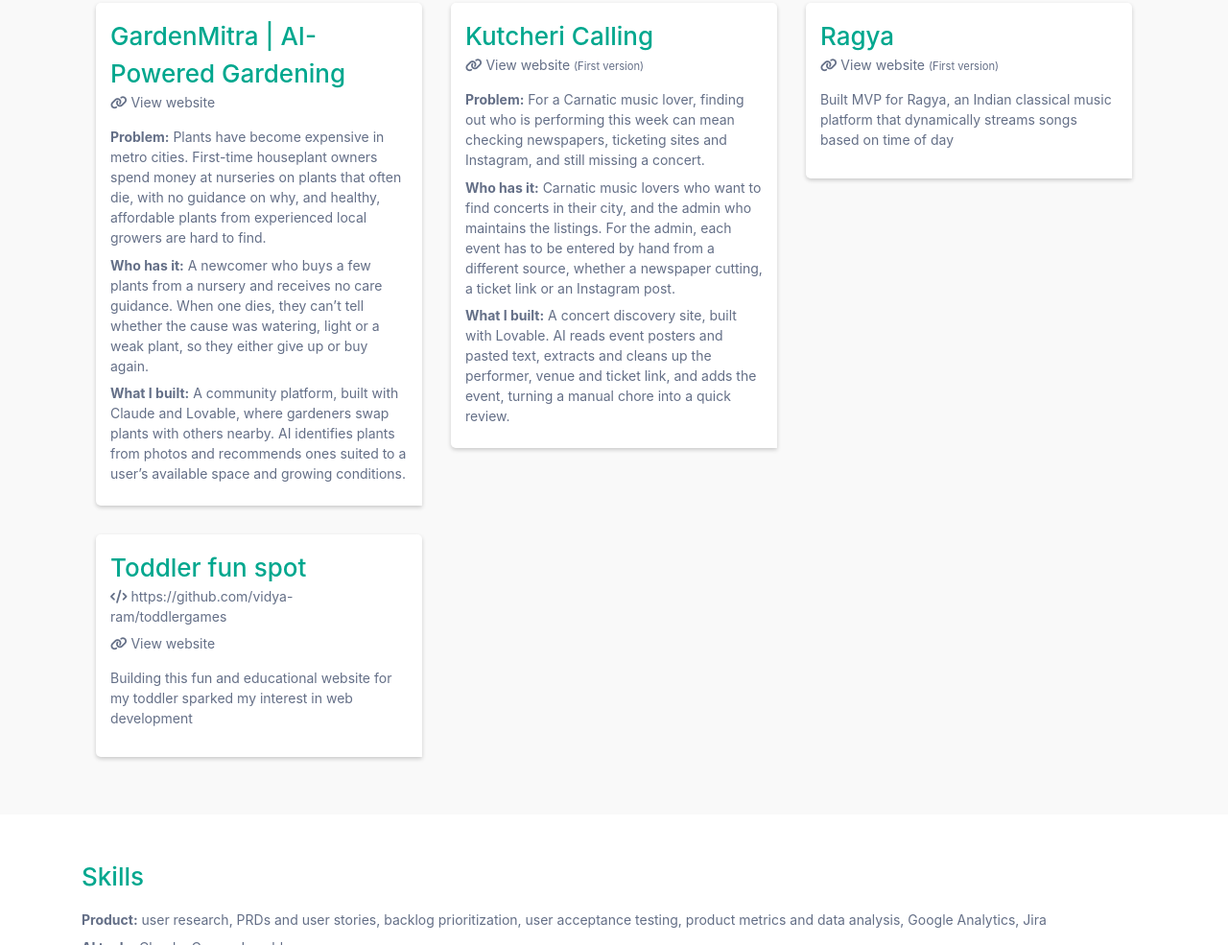
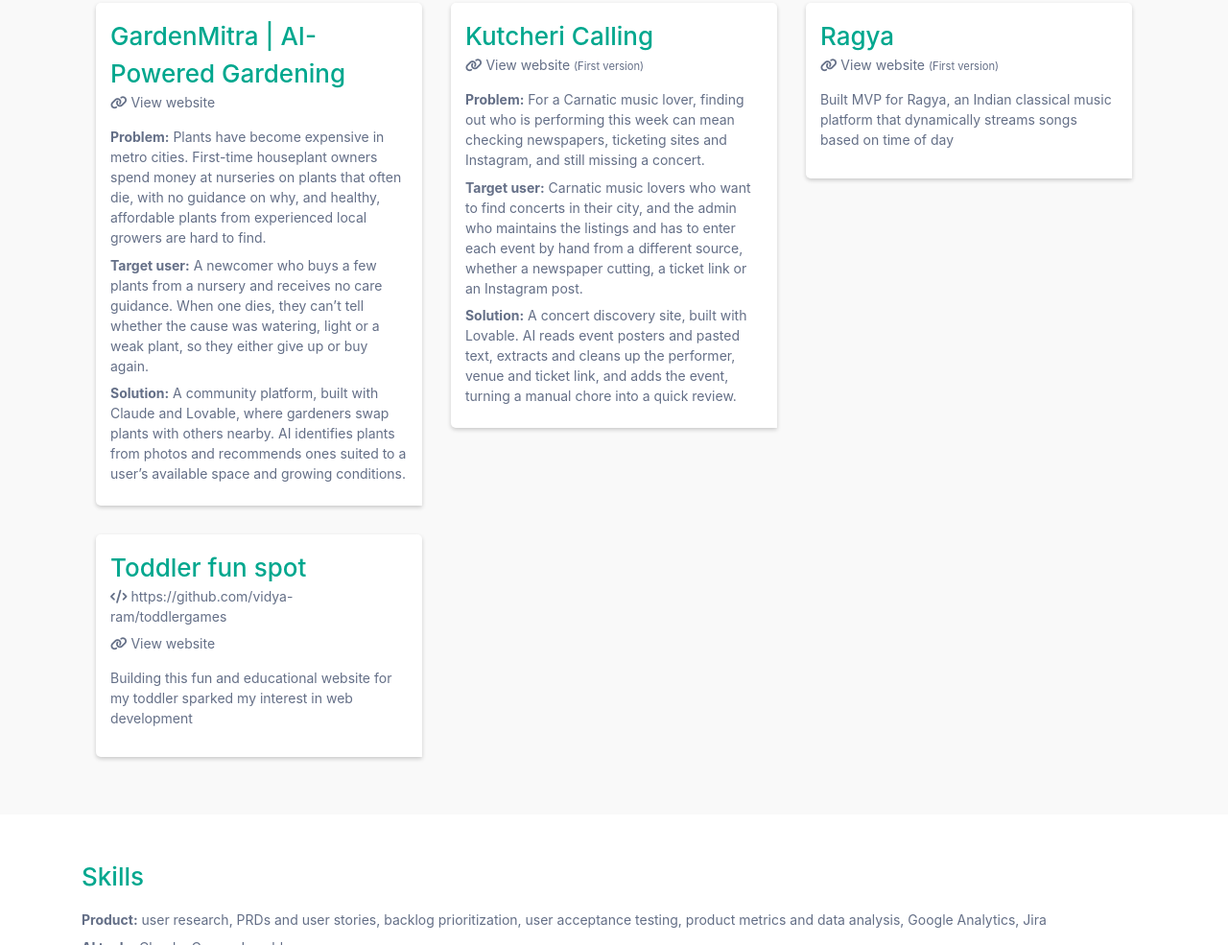
Before and after one commit to vidya-ram/vidya-ram.github.io, a plain HTML site: page index.html in a window 1280 px wide. Shown: the part 4523-5508 px from the top of the page at 96% size. Drawn offline with Linux system fonts and the light colour scheme; a web font is replaced by a local one.

Commit message:
Use Problem / Target user / Solution labels on both project cards
- Rename Who has it to Target user and What I built to Solution on GardenMitra
  and Kutcheri Calling, on the home page and the My Work page
- Name both Carnatic music lovers and the admin as Kutcheri Calling's target users

Co-Authored-By: Claude Sonnet 5.5 <noreply@anthropic.com>
Claude-Session: https://claude.ai/code/session_01GiwVJyweCCRgAir8J57EMx

```diff
--- a/index.html
+++ b/index.html
@@ -316,8 +316,8 @@
               <p class="heading"><a href="https://github.com/vidya-ram/organic-store" target="_blank" class="nounderline">GardenMitra | AI-Powered Gardening</a></p>
               <p><i class="fa-solid fa-link"></i> <a href="https://garden-mitra.netlify.app" target="_blank" class="nounderline">View website</a></p>
               <p class="less-margin"><b>Problem:</b> Plants have become expensive in metro cities. First-time houseplant owners spend money at nurseries on plants that often die, with no guidance on why, and healthy, affordable plants from experienced local growers are hard to find.</p>
-              <p class="less-margin"><b>Who has it:</b> A newcomer who buys a few plants from a nursery and receives no care guidance. When one dies, they can’t tell whether the cause was watering, light or a weak plant, so they either give up or buy again.</p>
-              <p class="less-margin"><b>What I built:</b> A community platform, built with Claude and Lovable, where gardeners swap plants with others nearby. AI identifies plants from photos and recommends ones suited to a user’s available space and growing conditions.</p>
+              <p class="less-margin"><b>Target user:</b> A newcomer who buys a few plants from a nursery and receives no care guidance. When one dies, they can’t tell whether the cause was watering, light or a weak plant, so they either give up or buy again.</p>
+              <p class="less-margin"><b>Solution:</b> A community platform, built with Claude and Lovable, where gardeners swap plants with others nearby. AI identifies plants from photos and recommends ones suited to a user’s available space and growing conditions.</p>
             </div>
           </div>
 
@@ -326,8 +326,8 @@
               <p class="heading"><a href="https://kutchericalling.netlify.app" target="_blank" class="nounderline">Kutcheri Calling</a></p>
               <p><i class="fa-solid fa-link"></i> <a href="https://kutchericalling.netlify.app" target="_blank" class="nounderline">View website</a> <small>(First version)</small></p>
               <p class="less-margin"><b>Problem:</b> For a Carnatic music lover, finding out who is performing this week can mean checking newspapers, ticketing sites and Instagram, and still missing a concert.</p>
-              <p class="less-margin"><b>Who has it:</b> Carnatic music lovers who want to find concerts in their city, and the admin who maintains the listings. For the admin, each event has to be entered by hand from a different source, whether a newspaper cutting, a ticket link or an Instagram post.</p>
-              <p class="less-margin"><b>What I built:</b> A concert discovery site, built with Lovable. AI reads event posters and pasted text, extracts and cleans up the performer, venue and ticket link, and adds the event, turning a manual chore into a quick review.</p>
+              <p class="less-margin"><b>Target user:</b> Carnatic music lovers who want to find concerts in their city, and the admin who maintains the listings and has to enter each event by hand from a different source, whether a newspaper cutting, a ticket link or an Instagram post.</p>
+              <p class="less-margin"><b>Solution:</b> A concert discovery site, built with Lovable. AI reads event posters and pasted text, extracts and cleans up the performer, venue and ticket link, and adds the event, turning a manual chore into a quick review.</p>
             </div>
           </div>
 
```
Also changed, not shown: work.html (+4 -4 lines).
